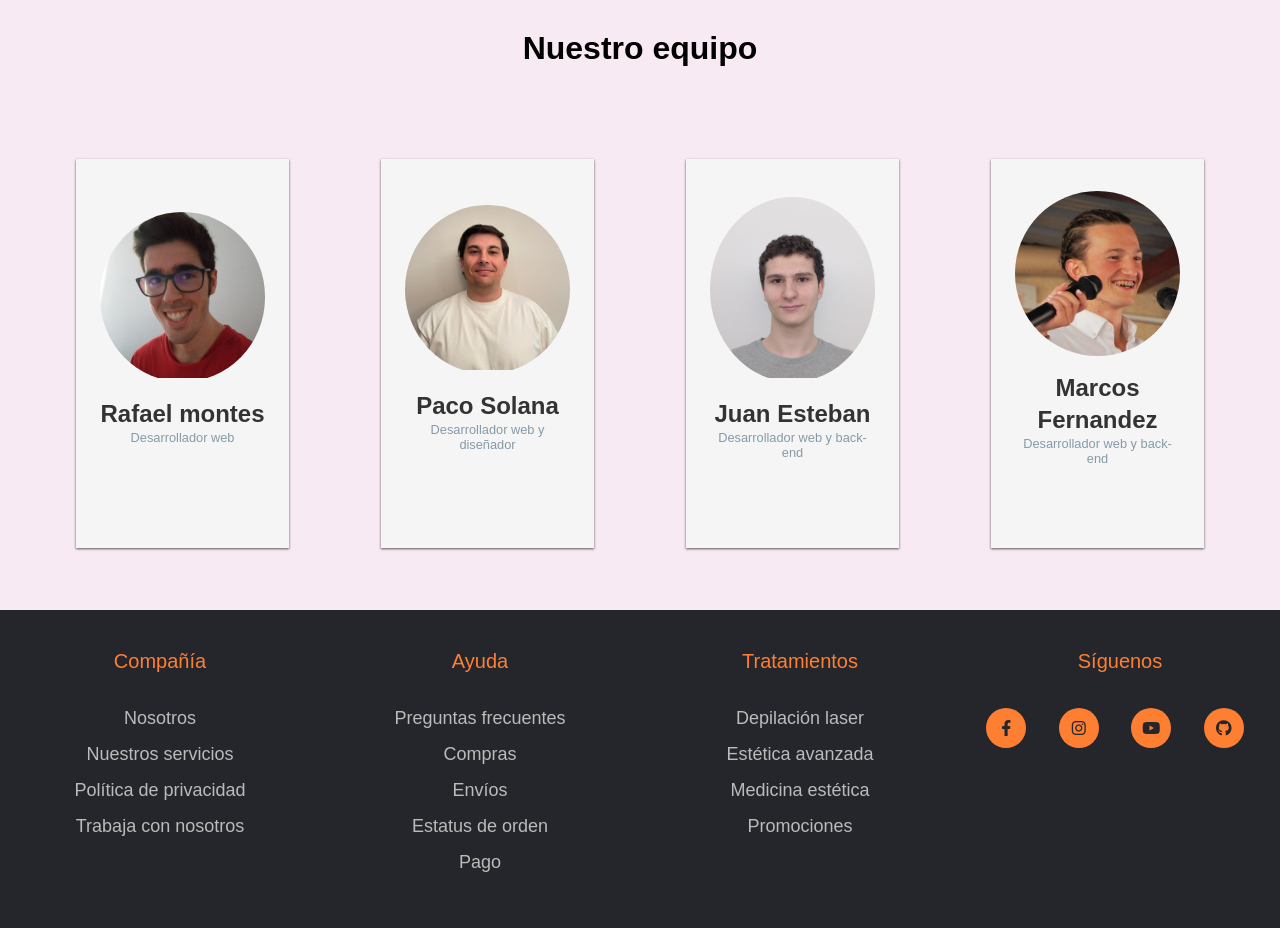
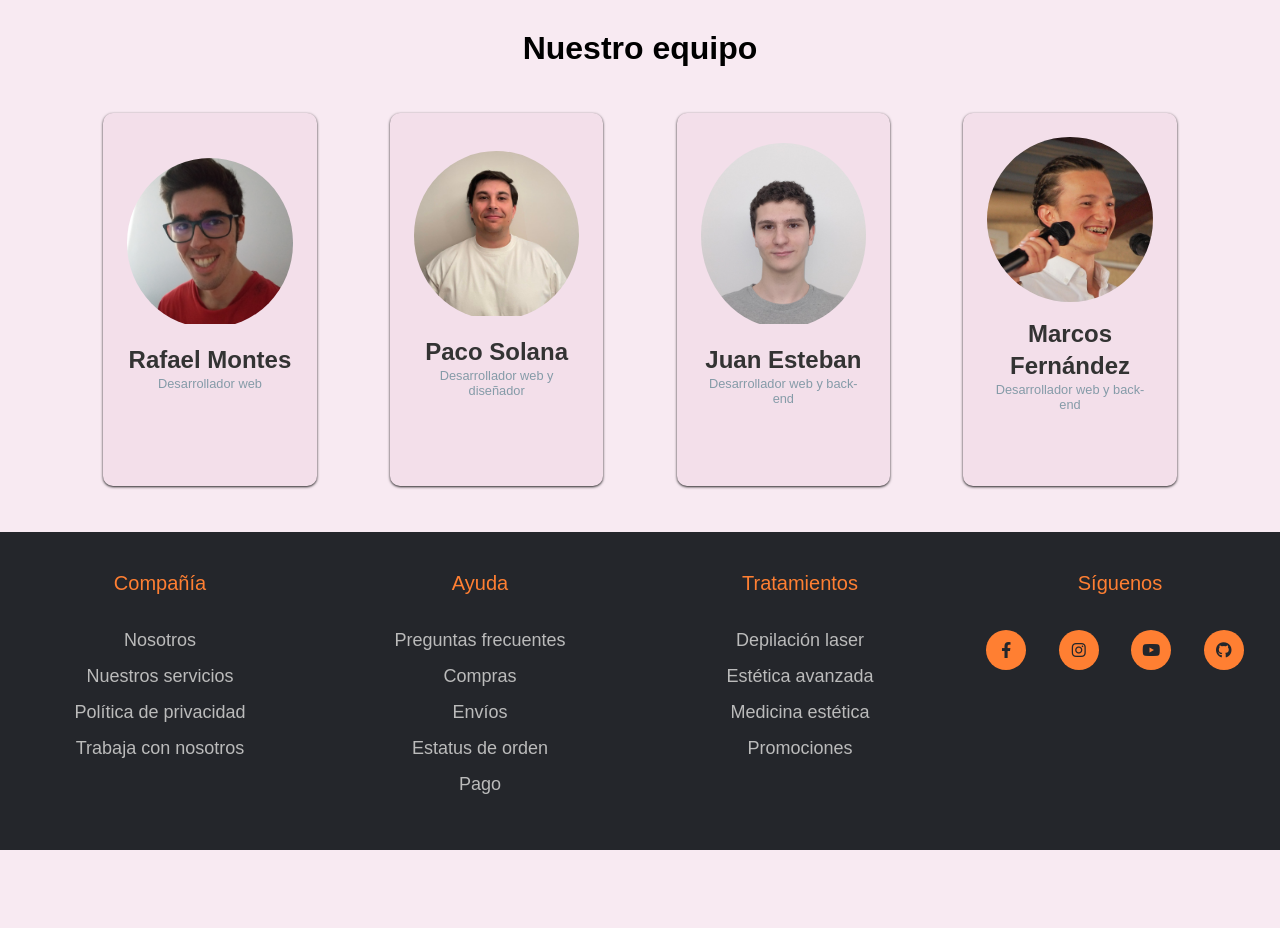
Before and after one commit to Fsolanaa/Vaguada2.0, a PHP site: page /nuestroEquipo.php in a window 1280 px wide. Shown: the part 112-1040 px from the top of the page. After the commit the page ends 962 px from the top, so only its background shows below. Run offline with PHP 8.4, Linux system fonts and the light colour scheme.

Commit message:
Cambios tarjetas
nuestroEquipo.php: puesta tilde en Fernández y mayúscula en Montes.
nuestroEquipo.css: ajustado el padding del titulo, ajustado el espacio entre tarjetas(.nosotros justify-content de space-around a space-evenly), cambiado el background, padding y margin de las tarjetas, cambiado el box-shadow del hover de las tarjetas, añadido border-radius.
productCards.css: cambiado margin-bottom, background y box-shadow de las tarjetas, añadido border-radius.
productos.css: ajustado el padding de .producto

```diff
--- a/Centros_Unico/nuestroEquipo.php
+++ b/Centros_Unico/nuestroEquipo.php
@@ -47,7 +47,7 @@
             <?php
                 $data = [
                     'img' => 'img/Foto_Rafa-2.jpg',
-                    'nombre' => 'Rafael montes',
+                    'nombre' => 'Rafael Montes',
                     'texto' => 'Desarrollador web',
                     'email' => 'mailto:rafaelmontesjimenez@gmail.com',
                     'github' => 'https://github.com/RMontesJ',
@@ -85,7 +85,7 @@
             <?php
                 $data = [
                     'img' => 'img/Foto_marcos.png',
-                    'nombre' => 'Marcos Fernandez',
+                    'nombre' => 'Marcos Fernández',
                     'texto' => 'Desarrollador web y back-end',
                     'email' => 'mailto:fernandemarcos11@gmail.com',
                     'github' => 'https://github.com/mfernandez69',
--- a/Centros_Unico/styles/nuestroEquipo.css
+++ b/Centros_Unico/styles/nuestroEquipo.css
@@ -9,7 +9,7 @@
 
 h1 {
   text-align: center;
-  padding: 30px;
+  padding: 30px 30px 0 30px;
 }
 
 .nosotros {
@@ -17,7 +17,7 @@ h1 {
   flex-direction: row;
   flex-wrap: wrap;
   text-align: center;
-  justify-content: space-around;
+  justify-content: space-evenly;
   padding: 30px;
 }
 
@@ -47,11 +47,12 @@ h1 {
   height: auto;
   min-height: 350px;
   max-height: 400px;
-  background: #f5f5f5;
-  padding: 2rem 1.5rem;
-  margin: 2rem 0;
-  box-shadow: 0 1px 3px rgba(0,0,0,0.2), 0 1px 2px rgba(0,0,0,0.5);
+  background: #f3dfea;
+  padding: 1.5rem 1.5rem;
+  margin: 1rem 0;
+  box-shadow: 0 1px 3px rgba(0,0,0,0.5), 0 1px 2px rgba(0,0,0,0.5);
   transition: box-shadow .3s ease, transform .2s ease;
+  border-radius: 10px;
  }
 
  .card-info {
@@ -84,7 +85,6 @@ h1 {
 
  /*Card footer*/
  .card-social {
-
   display: flex;
   justify-content: space-around;
   width: 100%;
@@ -121,7 +121,7 @@ h1 {
 
  /*Hover*/
  .card:hover {
-  box-shadow: 0 8px 50px #23232333, 0 1px 2px rgba(0,0,0,0.5);
+  box-shadow: 0 5px 30px rgba(0,0,0,0.5), 0 1px 2px rgba(0,0,0,0.5);
  }
 
  .card:hover .card-info {
@@ -153,10 +153,10 @@ h1 {
     height: auto;
     min-height: 350px;
     max-height: 400px;
-    background: #f5f5f5;
+    background: #f3dfea;
     padding: 2rem 1.5rem;
     margin: 2rem 0;
-    box-shadow: 0 1px 3px rgba(0,0,0,0.2), 0 1px 2px rgba(0,0,0,0.5);
+    box-shadow: 0 1px 3px rgba(0,0,0,0.5), 0 1px 2px rgba(0,0,0,0.5);
     transition: box-shadow .3s ease, transform .2s ease;
    }
 }
--- a/Centros_Unico/styles/productos.css
+++ b/Centros_Unico/styles/productos.css
@@ -148,7 +148,7 @@ input[id="3"]:checked~.pagination .pagination-item[for="3"] {
 /*-- AQUÍ EMPIEZA LA PARTE DE PRODUCTOS --*/
 
 .producto {
-  padding: 5%;
+  padding: 3% 3% 0 3%;
   display: flex;
   flex-wrap: wrap;
   justify-content: space-evenly;
```
Also changed, not shown: Centros_Unico/styles/productCards.css (+4 -3 lines).
